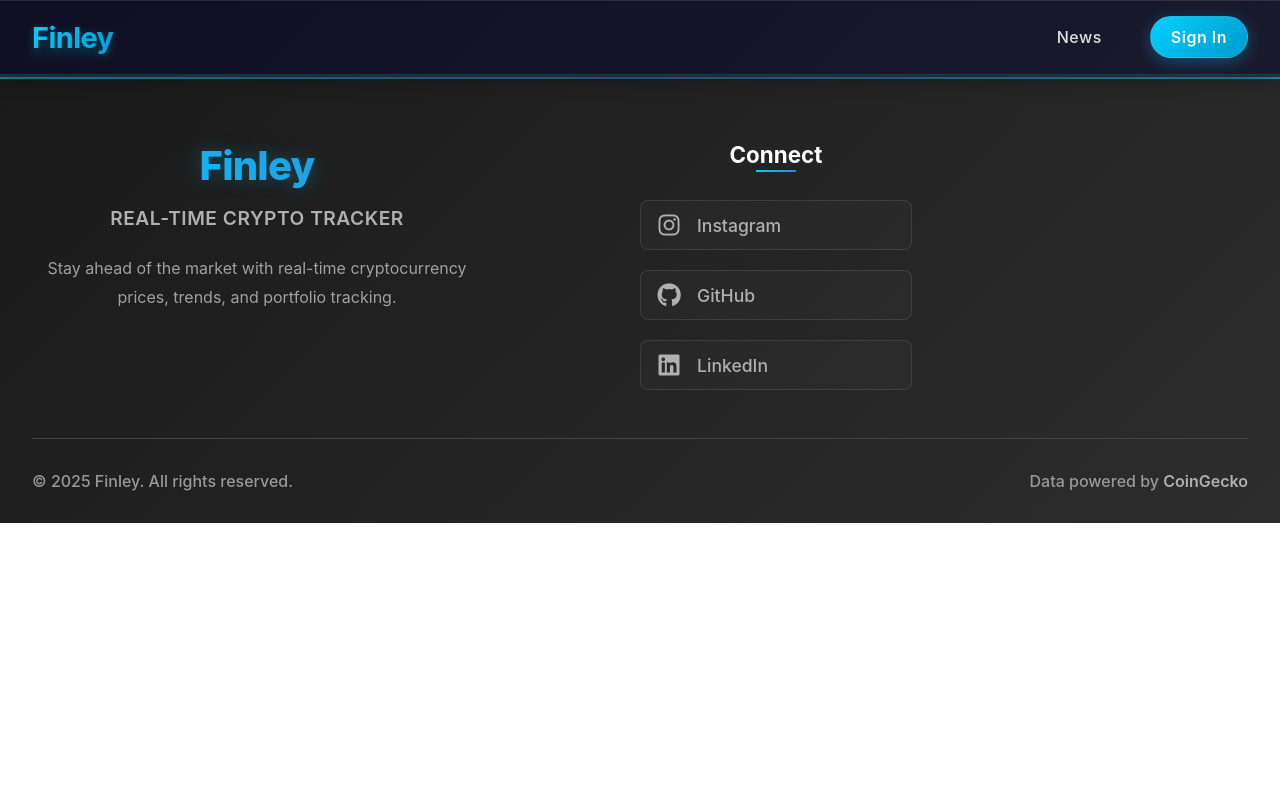
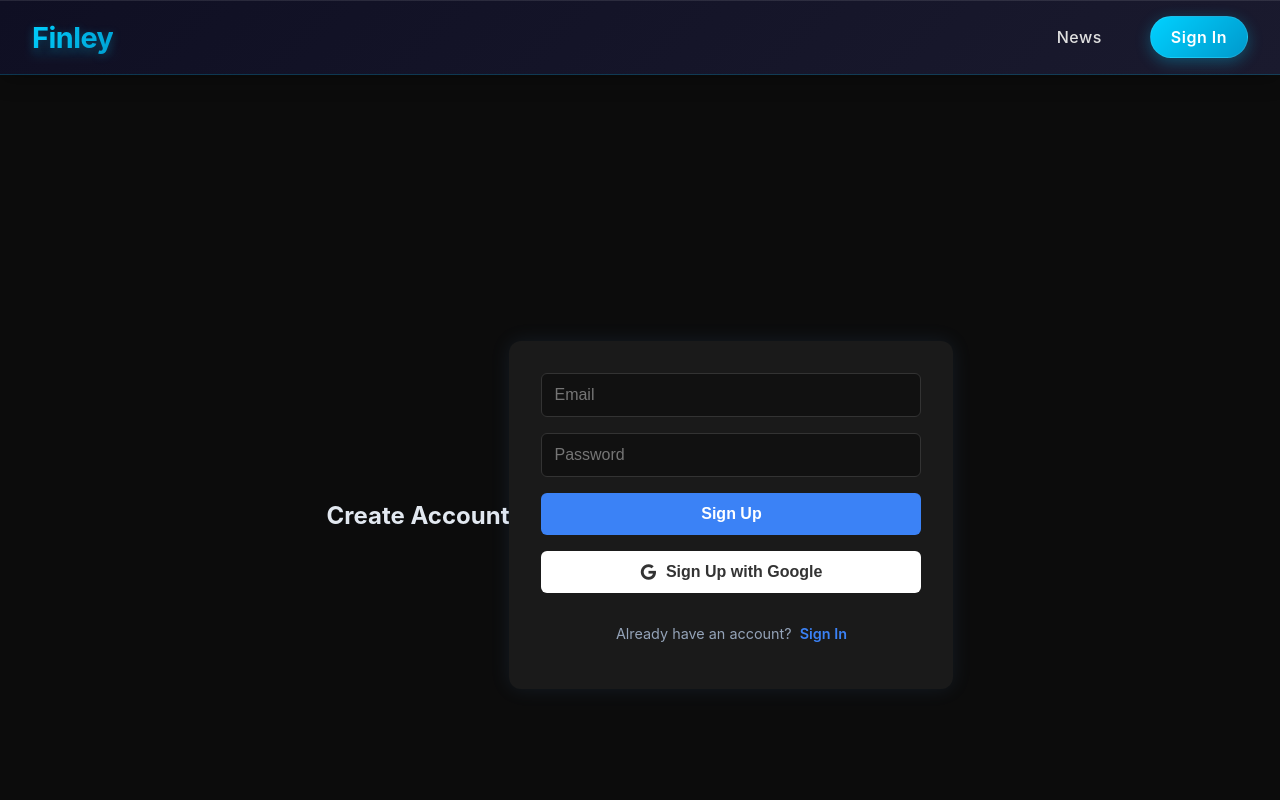
Before and after one commit to Abhi03057/Finley, a React (Create React App) app: page /signup in a window 1280 px wide. Shown: the top 800 px of the page. Built offline with nearby package versions, Linux system fonts and the light colour scheme; no server answers.

Commit message:
add firebase authentication

```diff
--- a/package.json
+++ b/package.json
@@ -8,6 +8,7 @@
     "@testing-library/react": "^16.3.0",
     "@testing-library/user-event": "^13.5.0",
     "date-fns": "^4.1.0",
+    "firebase": "^11.10.0",
     "react": "^19.1.0",
     "react-dom": "^19.1.0",
     "react-router-dom": "^6.30.1",
--- a/src/App.js
+++ b/src/App.js
@@ -1,7 +1,8 @@
 import React from 'react';
 import { BrowserRouter as Router, Routes, Route } from 'react-router-dom';
 import './App.css';
-
+import SignIn from './Components/Auth/SignIn';
+import SignUp from './Components/Auth/SignUp';
 import Navbar from './Components/Navbar/Navbar';
 import Herosection from './Components/Homepage/Herosection';
 import Currencydata from './Components/Homepage/Currencydata';
@@ -25,6 +26,8 @@ function App() {
             }
           />
           <Route path="/news" element={<News />} />
+          <Route path="/signin" element={<SignIn />} />
+          <Route path="/signup" element={<SignUp />} />
         </Routes>
 
         <Footer />
--- /dev/null
+++ b/src/Components/Auth/SignIn.css
@@ -0,0 +1,66 @@
+.signin-container {
+  background: #0c0c0c;
+  color: #e2e8f0;
+  min-height: 100vh;
+  display: flex;
+  justify-content: center;
+  align-items: center;
+  flex-direction: column;
+}
+
+.signin-form {
+  background: #1a1a1a;
+  padding: 2rem;
+  border-radius: 12px;
+  display: flex;
+  flex-direction: column;
+  gap: 1rem;
+  box-shadow: 0 0 20px rgba(96, 165, 250, 0.15);
+}
+
+input {
+  padding: 10px;
+  border-radius: 6px;
+  border: 1px solid #333;
+  background: #111;
+  color: #fff;
+  font-size: 1rem;
+}
+
+button {
+  padding: 10px;
+  background-color: #3b82f6;
+  border: none;
+  border-radius: 6px;
+  color: #fff;
+  font-weight: bold;
+  cursor: pointer;
+  transition: background 0.2s ease;
+}
+
+button:hover {
+  background-color: #60a5fa;
+}
+
+.error-text {
+  color: #ff4444;
+  font-size: 0.9rem;
+  margin-top: -0.5rem;
+}
+.switch-auth-text {
+  margin-top: 1rem;
+  font-size: 0.9rem;
+  color: #94a3b8;
+  text-align: center;
+}
+
+.auth-link {
+  color: #3b82f6;
+  text-decoration: none;
+  font-weight: 600;
+}
+
+.auth-link:hover {
+  text-decoration: underline;
+  color: #60a5fa;
+}
--- /dev/null
+++ b/src/Components/Auth/SignIn.js
@@ -0,0 +1,70 @@
+import React, { useState } from 'react';
+import { signInWithEmailAndPassword, signInWithPopup } from 'firebase/auth';
+import { auth, provider } from '../../firebase';
+import './SignIn.css';
+import { Link, useNavigate } from 'react-router-dom';
+
+function SignIn() {
+  const [email, setEmail] = useState('');
+  const [password, setPassword] = useState('');
+  const [error, setError] = useState('');
+  const navigate = useNavigate();
+
+  const handleSignIn = async (e) => {
+    e.preventDefault();
+    try {
+      await signInWithEmailAndPassword(auth, email, password);
+      alert('Signed in successfully!');
+      navigate('/');
+    } catch (err) {
+      setError(err.message);
+    }
+  };
+
+  const handleGoogleSignIn = async () => {
+    try {
+      await signInWithPopup(auth, provider);
+      alert("Signed in with Google!");
+      navigate('/');
+    } catch (err) {
+      setError(err.message);
+    }
+  };
+
+  return (
+    <div className="signin-container">
+      <h2>Sign In</h2>
+      <form onSubmit={handleSignIn} className="signin-form">
+        <input
+          type="email"
+          placeholder="Email"
+          required
+          value={email}
+          onChange={(e) => setEmail(e.target.value)}
+        />
+
+        <input
+          type="password"
+          placeholder="Password"
+          required
+          value={password}
+          onChange={(e) => setPassword(e.target.value)}
+        />
+
+        {error && <p className="error-text">{error}</p>}
+
+        <button type="submit">Sign In</button>
+
+        <button type="button" className="google-btn" onClick={handleGoogleSignIn}>
+          <i className="fa-brands fa-google"></i> Sign In with Google
+        </button>
+
+        <p className="switch-auth-text">
+          Not a user? <Link to="/signup" className="auth-link">Sign Up</Link>
+        </p>
+      </form>
+    </div>
+  );
+}
+
+export default SignIn;
--- /dev/null
+++ b/src/Components/Auth/SignUp.css
@@ -0,0 +1,98 @@
+.signup-container {
+  background: #0c0c0c;
+  color: #e2e8f0;
+  min-height: 100vh;
+  display: flex;
+  justify-content: center;
+  align-items: center;
+  padding: 40px 20px;
+}
+
+.signup-form {
+  background: #1a1a1a;
+  padding: 2rem;
+  border-radius: 12px;
+  display: flex;
+  flex-direction: column;
+  gap: 1rem;
+  width: 100%;
+  max-width: 380px;
+  box-shadow: 0 0 20px rgba(96, 165, 250, 0.1);
+}
+
+.signup-form h2 {
+  text-align: center;
+  color: #60a5fa;
+}
+
+input {
+  padding: 12px;
+  border-radius: 6px;
+  border: 1px solid #333;
+  background: #111;
+  color: #e2e8f0;
+  font-size: 1rem;
+  outline: none;
+  transition: border 0.3s ease;
+}
+
+input:focus {
+  border-color: #60a5fa;
+}
+
+button {
+  padding: 12px;
+  border: none;
+  border-radius: 6px;
+  font-weight: 600;
+  cursor: pointer;
+  transition: all 0.3s ease;
+  font-size: 1rem;
+}
+
+button[type="submit"] {
+  background-color: #3b82f6;
+  color: white;
+}
+
+button[type="submit"]:hover {
+  background-color: #60a5fa;
+}
+
+.google-btn {
+  background: white;
+  color: #333;
+  display: flex;
+  align-items: center;
+  justify-content: center;
+  gap: 10px;
+}
+
+.google-btn:hover {
+  background-color: #f1f1f1;
+}
+
+.error-text {
+  color: #ff4d4d;
+  font-size: 0.9rem;
+  text-align: center;
+}
+
+.switch-auth-text {
+  margin-top: 1rem;
+  font-size: 0.9rem;
+  color: #94a3b8;
+  text-align: center;
+}
+
+.auth-link {
+  color: #3b82f6;
+  text-decoration: none;
+  font-weight: 600;
+  margin-left: 4px;
+}
+
+.auth-link:hover {
+  text-decoration: underline;
+  color: #60a5fa;
+}
--- /dev/null
+++ b/src/Components/Auth/SignUp.js
@@ -0,0 +1,69 @@
+import React, { useState } from 'react';
+import { createUserWithEmailAndPassword, signInWithPopup } from 'firebase/auth';
+import { auth, provider } from '../../firebase';
+import { useNavigate, Link } from 'react-router-dom';
+import './SignUp.css';
+
+function SignUp() {
+  const [email, setEmail] = useState('');
+  const [password, setPassword] = useState('');
+  const [error, setError] = useState('');
+  const navigate = useNavigate();
+
+  const handleSignUp = async (e) => {
+    e.preventDefault();
+    try {
+      await createUserWithEmailAndPassword(auth, email, password);
+      alert('Account created!');
+      navigate('/');
+    } catch (err) {
+      setError(err.message);
+    }
+  };
+
+  const handleGoogleSignUp = async () => {
+    try {
+      await signInWithPopup(auth, provider);
+      navigate('/');
+    } catch (err) {
+      setError(err.message);
+    }
+  };
+
+  return (
+    <div className="signup-container">
+      <h2>Create Account</h2>
+      <form onSubmit={handleSignUp} className="signup-form">
+        <input
+          type="email"
+          placeholder="Email"
+          required
+          value={email}
+          onChange={(e) => setEmail(e.target.value)}
+        />
+
+        <input
+          type="password"
+          placeholder="Password"
+          required
+          value={password}
+          onChange={(e) => setPassword(e.target.value)}
+        />
+
+        {error && <p className="error-text">{error}</p>}
+
+        <button type="submit">Sign Up</button>
+
+        <button type="button" className="google-btn" onClick={handleGoogleSignUp}>
+          <i className="fa-brands fa-google"></i> Sign Up with Google
+        </button>
+
+        <p className="switch-auth-text">
+          Already have an account? <Link to="/signin" className="auth-link">Sign In</Link>
+        </p>
+      </form>
+    </div>
+  );
+}
+
+export default SignUp;
--- a/src/Components/Navbar/Navbar.css
+++ b/src/Components/Navbar/Navbar.css
@@ -169,3 +169,26 @@
 .nav-links li a.active::before {
   width: 100%;
 }
+
+.user-email {
+  font-size: 0.95rem;
+  color: #a5f3fc;
+  padding: 8px 16px;
+  background: rgba(0, 209, 255, 0.1);
+  border-radius: 12px;
+}
+
+.signout-btn {
+  padding: 8px 16px;
+  background: linear-gradient(135deg, #ff4d4d, #ff3333);
+  color: #fff;
+  border: none;
+  border-radius: 25px;
+  font-weight: 600;
+  cursor: pointer;
+  transition: background 0.3s ease;
+}
+
+.signout-btn:hover {
+  background: linear-gradient(135deg, #e60000, #cc0000);
+}
--- a/src/Components/Navbar/Navbar.js
+++ b/src/Components/Navbar/Navbar.js
@@ -1,18 +1,54 @@
-import React from 'react';
+import React, { useEffect, useState } from 'react';
 import './Navbar.css';
 import { Link } from 'react-router-dom';
+import { auth } from '../../firebase';
+import { onAuthStateChanged, signOut } from 'firebase/auth';
 
 function Navbar() {
+  const [user, setUser] = useState(null);
+
+  // Listen for user login state
+  useEffect(() => {
+    const unsubscribe = onAuthStateChanged(auth, (currentUser) => {
+      setUser(currentUser);
+    });
+
+    return () => unsubscribe();
+  }, []);
+
+  // Handle sign out
+  const handleSignOut = async () => {
+    await signOut(auth);
+    setUser(null);
+  };
+
   return (
     <nav className="navbar">
       <div className="logo">
         <Link to="/" className="logo-link">Finley</Link>
       </div>
       <ul className="nav-links">
-        {/* <li><Link to="/">Market</Link></li>
-        <li><Link to="/watchlist">Watchlist</Link></li> */}
         <li><Link to="/news">News</Link></li>
-        <li><Link to="/signin">Sign In</Link></li>
+
+        {user ? (
+          <>
+            <li>
+              <span className="user-email">
+                 {user.email.split('@')[0]}
+              </span>
+            </li>
+            <li>
+              <button className="signout-btn" onClick={handleSignOut}>
+                Sign Out
+              </button>
+            </li>
+          </>
+        ) : (
+          <>
+            <li><Link to="/signin">Sign In</Link></li>
+
+          </>
+        )}
       </ul>
     </nav>
   );
--- /dev/null
+++ b/src/firebase.js
@@ -0,0 +1,18 @@
+import { initializeApp } from 'firebase/app';
+import { getAuth, GoogleAuthProvider } from 'firebase/auth';
+
+const firebaseConfig = {
+  apiKey: "AIzaSyBFhzR1dhjkiQyrysg9DZP3hHCQJoowboI",
+  authDomain: "finley-28440.firebaseapp.com",
+  projectId: "finley-28440",
+  storageBucket: "finley-28440.firebasestorage.app",
+  messagingSenderId: "561372927401",
+  appId: "1:561372927401:web:1b7983a45ba1328337e0b8",
+  measurementId: "G-S3428ZY2EK"
+};
+
+const app = initializeApp(firebaseConfig);
+const auth = getAuth(app);
+const provider = new GoogleAuthProvider();
+
+export { auth, provider };
```
Also changed, not shown: 1 other file (tests, documents, lock files or other folders).
